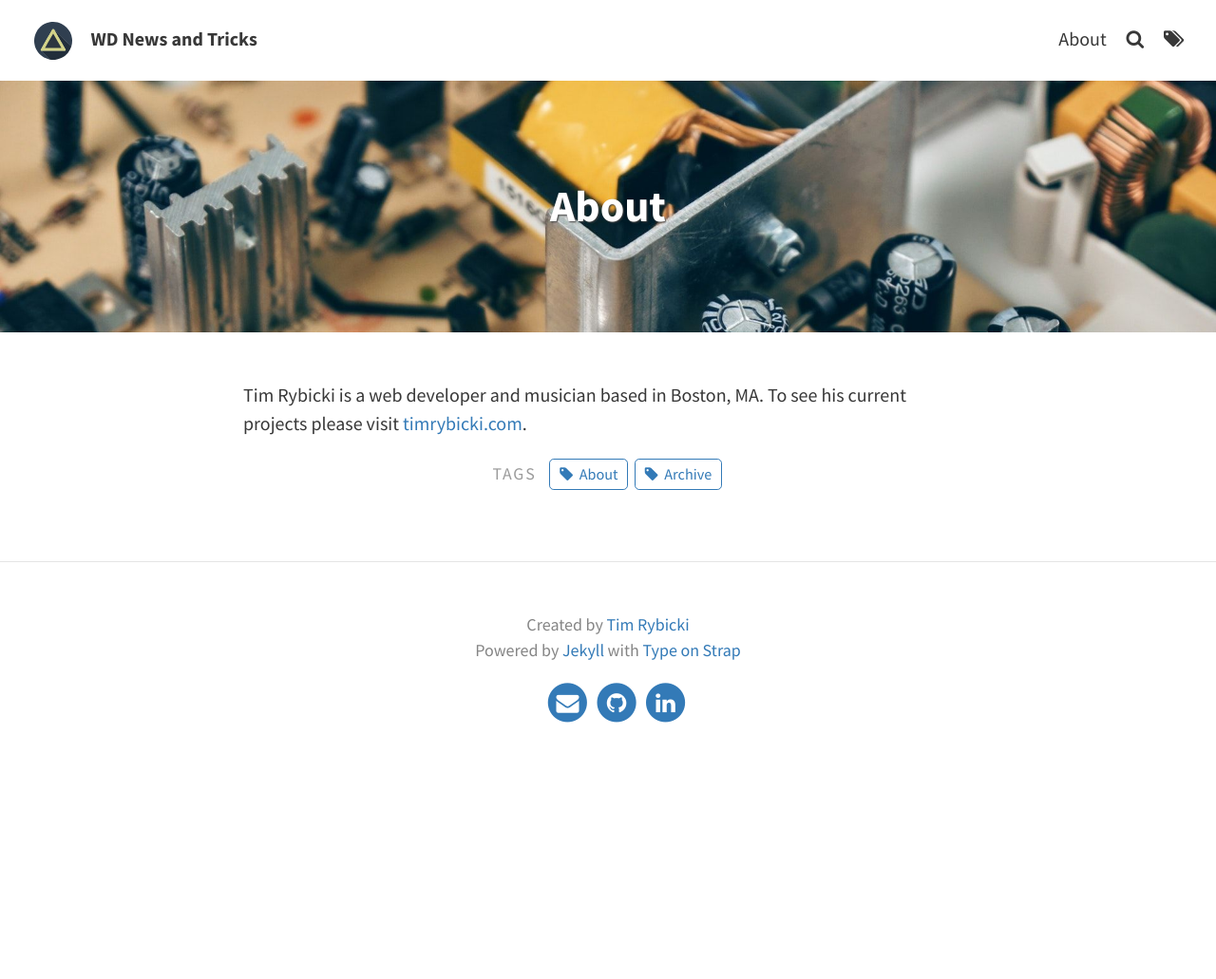
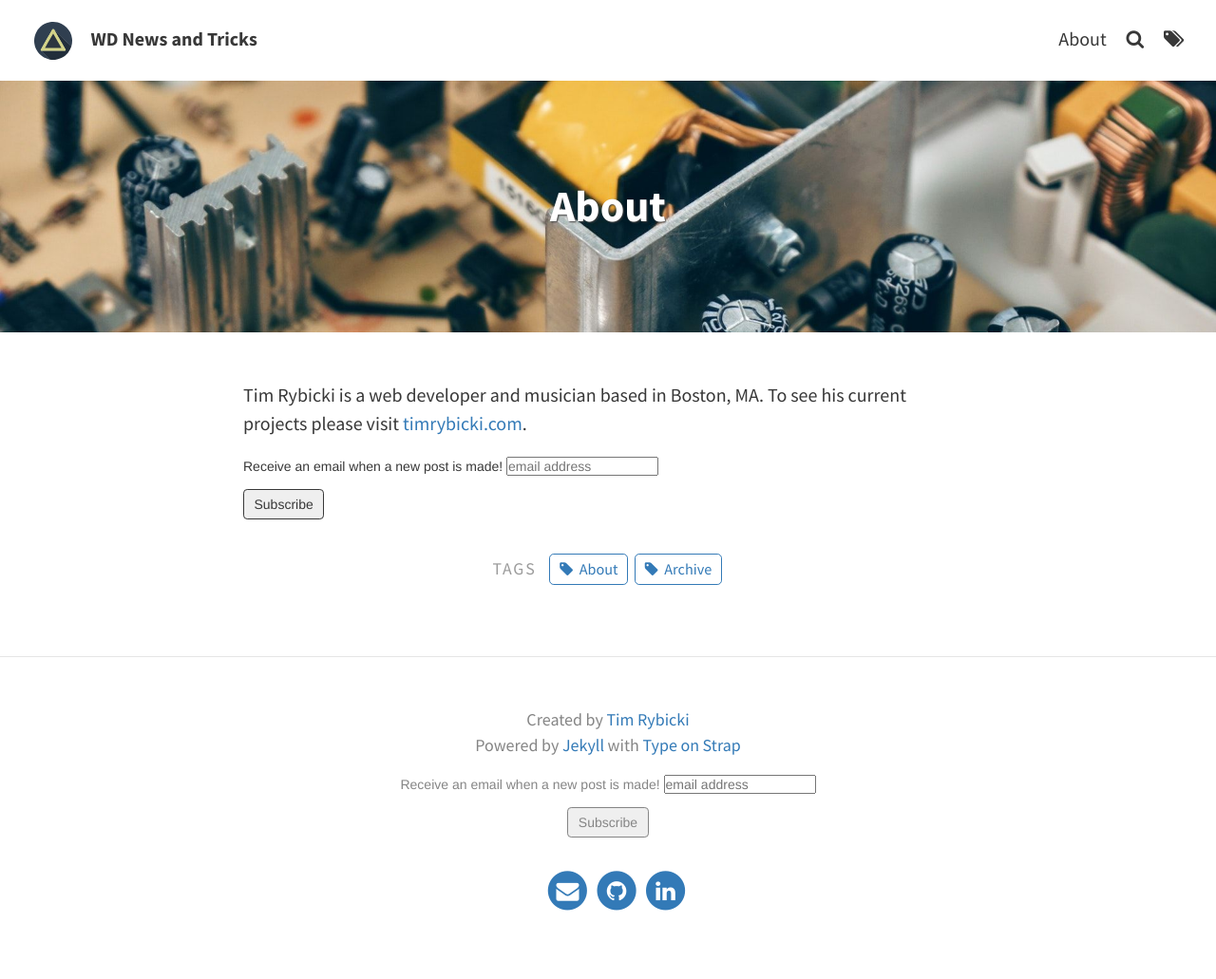
Before and after one commit to celtic426/blog, a Jekyll site: the page built from pages/about.md, in a window 1280 px wide. Shown: the whole page at 95% size. Built offline with Jekyll 4.4.1, drawn with Linux system fonts in a browser that asks for light colours; comment, search, counter and statistics services are not loaded; before the commit the page ends 900 px from its top, so only the background shows below that.

Commit message:
Create mailchimp form layout and add to footer and about pages

```diff
--- a/_includes/footer.html
+++ b/_includes/footer.html
@@ -1,11 +1,19 @@
 {% if site.theme_settings.footer_text %}
 <footer class="site-footer">
     <p class="text">{{ site.theme_settings.footer_text }}</p>
+
+    <!-- Mailchimp form -->
+    {% include subscription-form.html %}
+
+    <!-- Add padding -->
+    <p></p>
+
     <div class="footer-icons">
         <ul>
         <!-- Social icons from Font Awesome, if enabled -->
         {% include icons.html %}
         </ul>
     </div>
+
 </footer>
 {% endif %}
--- /dev/null
+++ b/_includes/subscription-form.html
@@ -0,0 +1,20 @@
+<!-- Begin Mailchimp Signup Form -->
+<link href="//cdn-images.mailchimp.com/embedcode/horizontal-slim-10_7.css" rel="stylesheet" type="text/css">
+<style type="text/css">
+	#mc_embed_signup{background:#fff; clear:left; font:14px Helvetica,Arial,sans-serif; width:100%;}
+	/* Add your own Mailchimp form style overrides in your site stylesheet or in this style block.
+	   We recommend moving this block and the preceding CSS link to the HEAD of your HTML file. */
+</style>
+<div id="mc_embed_signup">
+<form action="https://timrybicki.us19.list-manage.com/subscribe/post?u=93fea39500be2aeb220e93f11&amp;id=5748d7d596" method="post" id="mc-embedded-subscribe-form" name="mc-embedded-subscribe-form" class="validate" target="_blank" novalidate>
+    <div id="mc_embed_signup_scroll">
+	<label for="mce-EMAIL">Receive an email when a new post is made!</label>
+	<input type="email" value="" name="EMAIL" class="email" id="mce-EMAIL" placeholder="email address" required>
+    <!-- real people should not fill this in and expect good things - do not remove this or risk form bot signups-->
+    <div style="position: absolute; left: -5000px;" aria-hidden="true"><input type="text" name="b_93fea39500be2aeb220e93f11_5748d7d596" tabindex="-1" value=""></div>
+    <div class="clear"><input type="submit" value="Subscribe" name="subscribe" id="mc-embedded-subscribe" class="button"></div>
+    </div>
+</form>
+</div>
+
+<!--End mc_embed_signup-->
--- a/pages/about.md
+++ b/pages/about.md
@@ -7,3 +7,9 @@ tags: [About, Archive]
 ---
 
 Tim Rybicki is a web developer and musician based in Boston, MA. To see his current projects please visit <a href="https://timrybicki.com/" target="_blank">timrybicki.com</a>.
+
+<p></p>
+
+{% include subscription-form.html %}
+
+<p></p>
```
Lines whose indentation alone changed are shown as unchanged.
